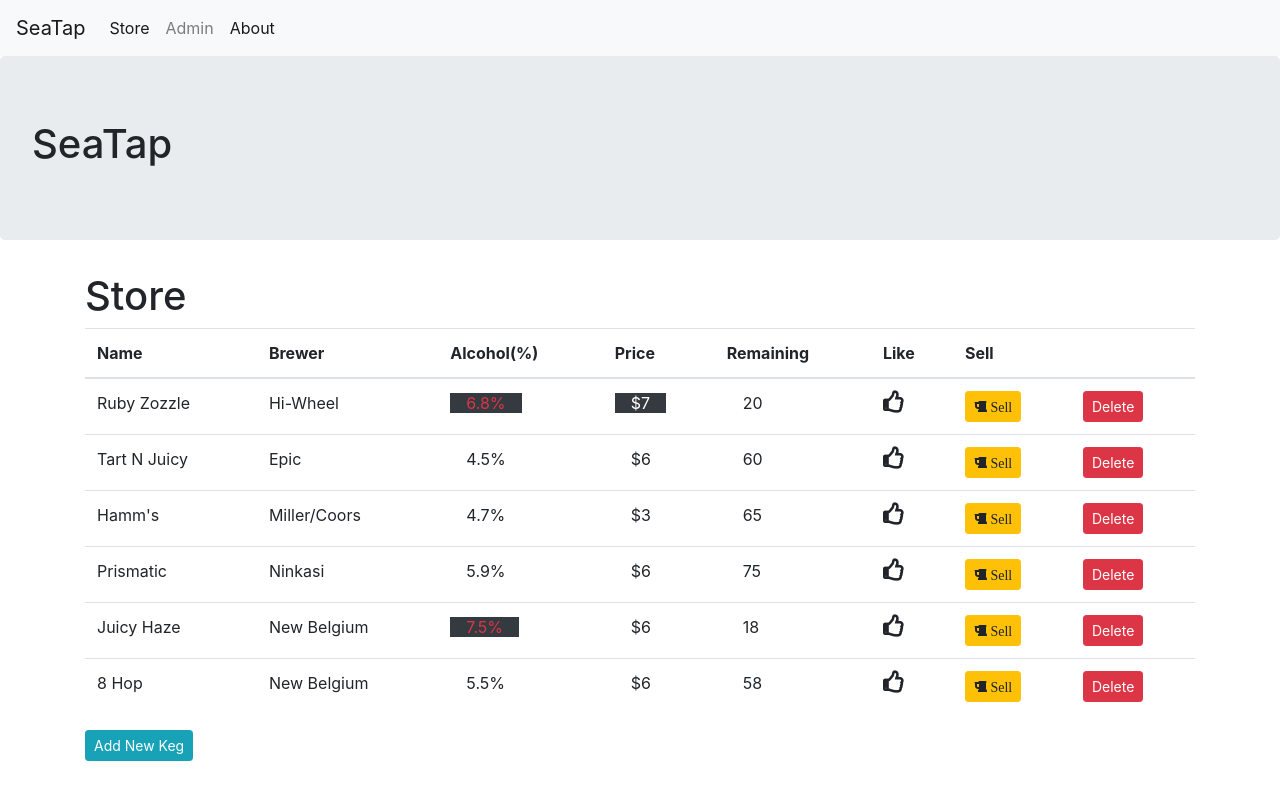
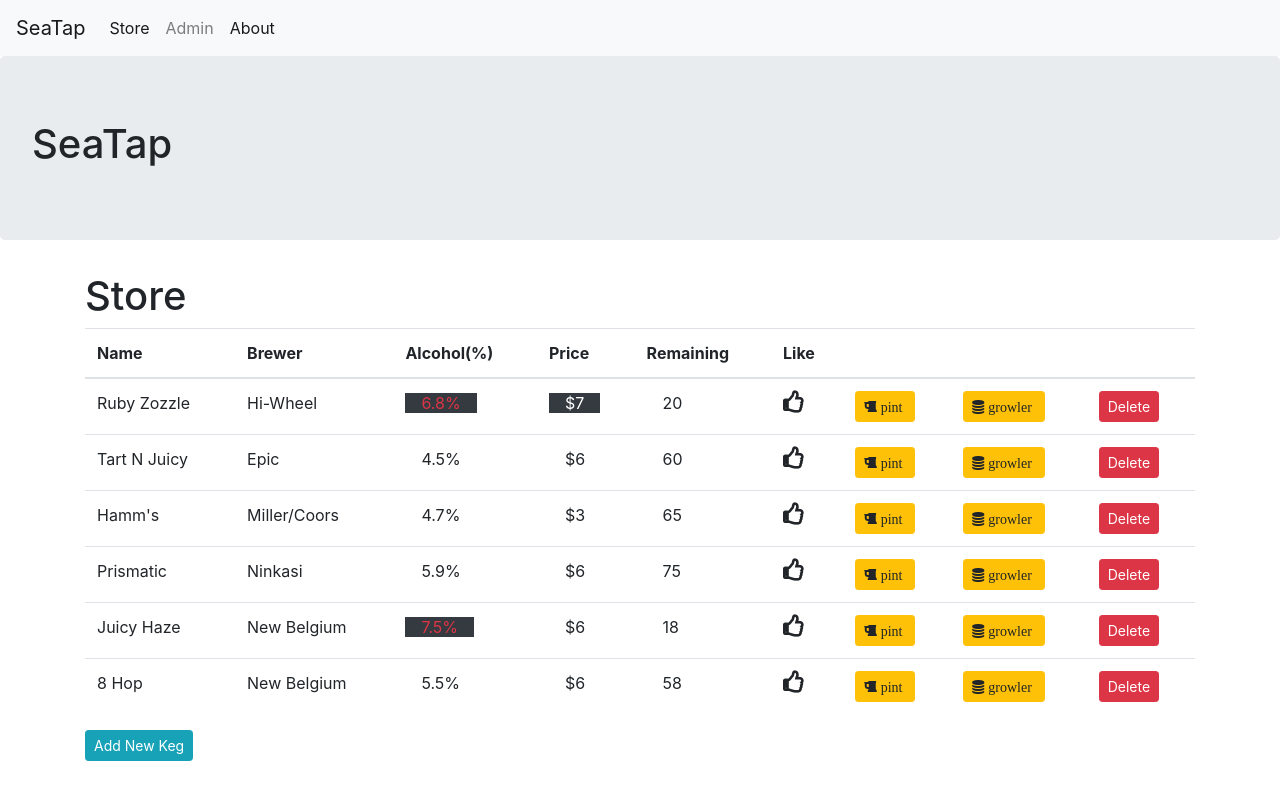
Before and after one commit to chanzlee/TapRoom-React, a React app: page /#/store in a window 1280 px wide. Built offline with nearby package versions, Linux system fonts and the light colour scheme.

Commit message:
add sell growler button and make sell comp reusable.

```diff
--- a/src/components/common/sell.jsx
+++ b/src/components/common/sell.jsx
@@ -2,11 +2,13 @@ import React from "react";
 import PropTypes from "prop-types";
 
 const Sell = props => {
+  let classes = "fa fa-";
+  classes += props.product === "pint" ? "beer" : "database";
   return (
     <span>
       <button onClick={props.onClick} className="btn btn-warning btn-sm">
-        <i className="fa fa-beer" aria-hidden="true">
-          &nbsp;Sell
+        <i className={classes} aria-hidden="true">
+          <span className="px-1">{props.product}</span>
         </i>
       </button>
     </span>
--- a/src/components/kegs.jsx
+++ b/src/components/kegs.jsx
@@ -36,7 +36,8 @@ class Kegs extends React.Component {
               <th>Price</th>
               <th>Remaining</th>
               <th>Like</th>
-              <th>Sell</th>
+              <th />
+              <th />
               <th />
             </tr>
           </thead>
@@ -89,7 +90,16 @@ class Kegs extends React.Component {
                   />
                 </td>
                 <td>
-                  <Sell onClick={() => this.handleSell(keg)} />
+                  <Sell
+                    product="pint"
+                    onClick={() => this.handleSell(keg, 1)}
+                  />
+                </td>
+                <td>
+                  <Sell
+                    product="growler"
+                    onClick={() => this.handleSell(keg, 2)}
+                  />
                 </td>
                 <td>
                   <button
@@ -129,11 +139,11 @@ class Kegs extends React.Component {
     this.setState({ kegList: newKegList });
   }
 
-  handleSell(keg) {
+  handleSell(keg, amount) {
     let newKegList = this.state.kegList.slice();
     let index = this.state.kegList.indexOf(keg);
     let newKeg = keg;
-    newKeg.remaining--;
+    newKeg.remaining -= amount;
     newKegList[index] = newKeg;
     this.setState({ kegList: newKegList });
   }
```
